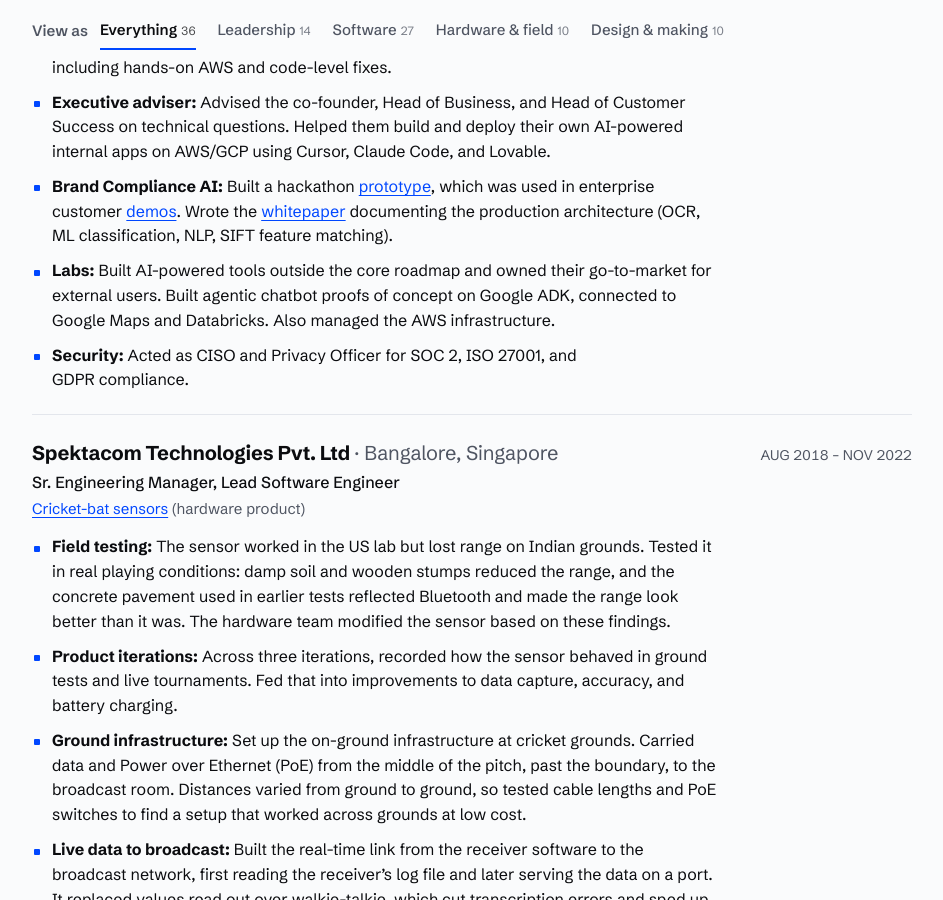
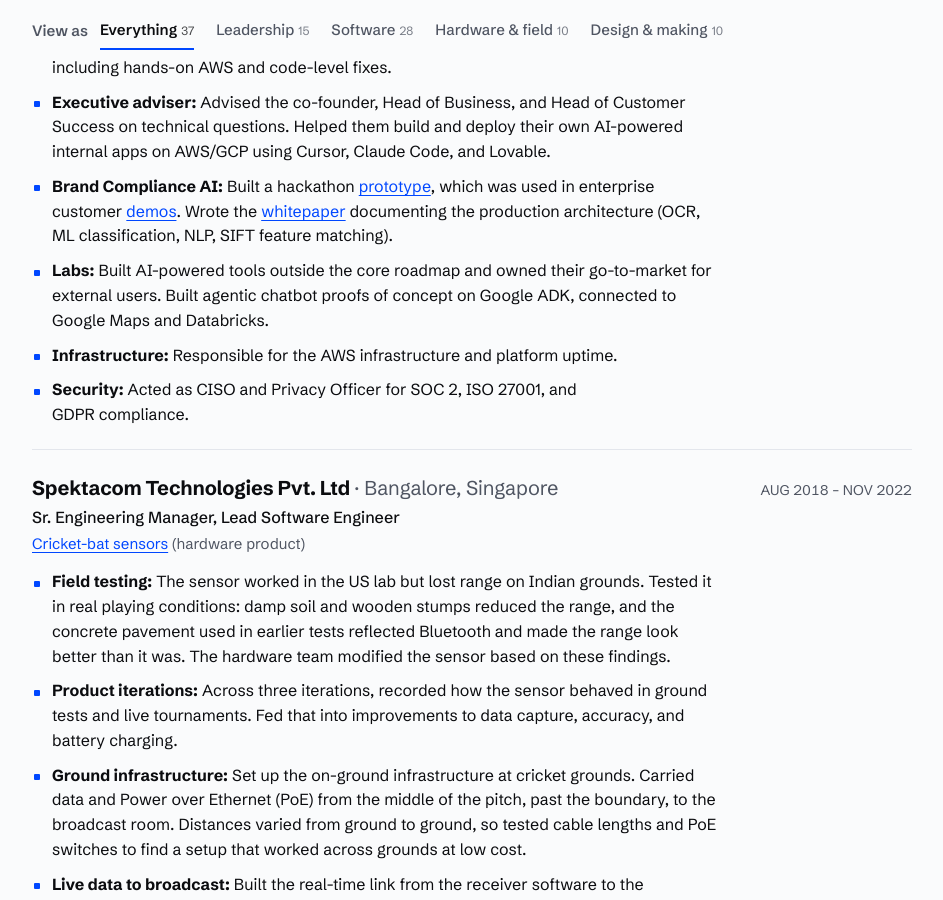
Before and after one commit to and/and.github.io, a Jekyll site: the page resume/index.html, which Jekyll copies as it is, in a window 1280 px wide and 900 px high, scrolled down 790 px. Shown: the whole window, without its empty margins (168-1111 px from the left). Built offline with Jekyll 4.4.1, drawn with Linux system fonts in a browser that asks for light colours.

Commit message:
Resume: Infrastructure bullet (AWS and uptime); update counts
Co-Authored-By: Claude Opus 5.5 <noreply@anthropic.com>
Claude-Session: https://claude.ai/code/session_01MuwebNEXBFxCrvNjpbsvNM

```diff
--- a/resume/index.html
+++ b/resume/index.html
@@ -227,9 +227,9 @@ a:hover { text-decoration-thickness: 2px; }
   <div class="views-bar" id="views-bar">
   <p class="views-label" id="views-label">View as</p>
   <div class="views" role="tablist" aria-labelledby="views-label">
-    <button role="tab" id="tab-all" data-view="all" aria-selected="true" aria-controls="panel">Everything <span class="n">36</span></button>
-    <button role="tab" id="tab-lead" data-view="lead" aria-selected="false" tabindex="-1" aria-controls="panel">Leadership <span class="n">14</span></button>
-    <button role="tab" id="tab-sw" data-view="sw" aria-selected="false" tabindex="-1" aria-controls="panel">Software <span class="n">27</span></button>
+    <button role="tab" id="tab-all" data-view="all" aria-selected="true" aria-controls="panel">Everything <span class="n">37</span></button>
+    <button role="tab" id="tab-lead" data-view="lead" aria-selected="false" tabindex="-1" aria-controls="panel">Leadership <span class="n">15</span></button>
+    <button role="tab" id="tab-sw" data-view="sw" aria-selected="false" tabindex="-1" aria-controls="panel">Software <span class="n">28</span></button>
     <button role="tab" id="tab-hw" data-view="hw" aria-selected="false" tabindex="-1" aria-controls="panel">Hardware &amp; field <span class="n">10</span></button>
     <button role="tab" id="tab-des" data-view="des" aria-selected="false" tabindex="-1" aria-controls="panel">Design &amp; making <span class="n">10</span></button>
   </div>
@@ -259,7 +259,8 @@ a:hover { text-decoration-thickness: 2px; }
           <li data-v="lead sw"><b>Enterprise delivery:</b> Primary technical contact for Flipkart, Metro, and Axis Bank integrations. Led the technical response to Amazon’s penetration-testing requirements, including hands-on AWS and code-level fixes.</li>
           <li data-v="lead sw"><b>Executive adviser:</b> Advised the co-founder, Head of Business, and Head of Customer Success on technical questions. Helped them build and deploy their own AI-powered internal apps on AWS/GCP using Cursor, Claude Code, and Lovable.</li>
           <li data-v="lead sw"><b>Brand Compliance AI:</b> Built a hackathon <a href="https://compliance.rocketiumlabs.com/?platform=default" target="_blank" rel="noopener">prototype</a>, which was used in enterprise customer <a href="https://www.linkedin.com/posts/satejs_sharing-something-cool-that-most-folks-do-ugcPost-7398822516238016512-QJTD/" target="_blank" rel="noopener">demos</a>. Wrote the <a href="https://rocketium.ai/academy/all/how-rocketium-achieves-90-brand-compliance-accuracy" target="_blank" rel="noopener">whitepaper</a> documenting the production architecture (OCR, ML classification, NLP, SIFT feature matching).</li>
-          <li data-v="lead sw"><b>Labs:</b> Built AI-powered tools outside the core roadmap and owned their go-to-market for external users. Built agentic chatbot proofs of concept on Google ADK, connected to Google Maps and Databricks. Also managed the AWS infrastructure.</li>
+          <li data-v="lead sw"><b>Labs:</b> Built AI-powered tools outside the core roadmap and owned their go-to-market for external users. Built agentic chatbot proofs of concept on Google ADK, connected to Google Maps and Databricks.</li>
+          <li data-v="lead sw"><b>Infrastructure:</b> Responsible for the AWS infrastructure and platform uptime.</li>
           <li data-v="lead"><b>Security:</b> Acted as CISO and Privacy Officer for SOC 2, ISO 27001, and GDPR compliance.</li>
         </ul>
       </article>
```
